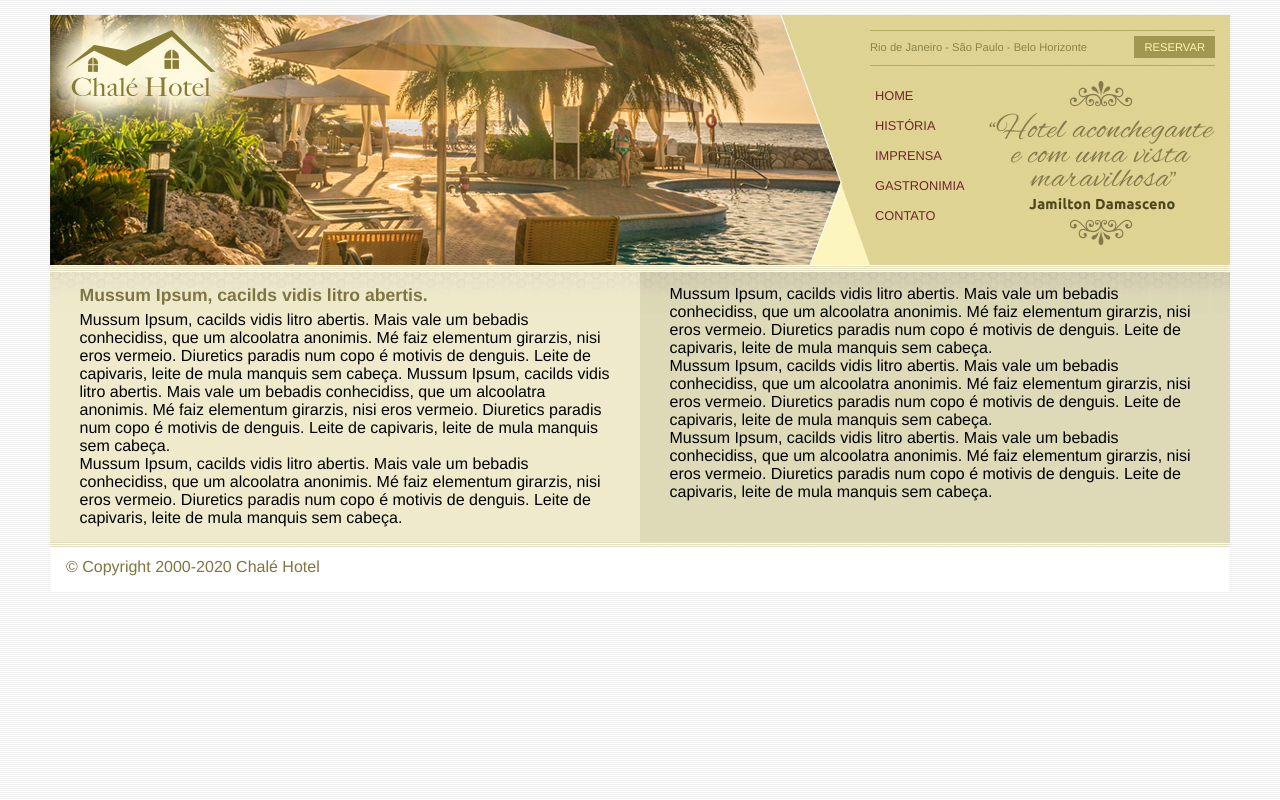
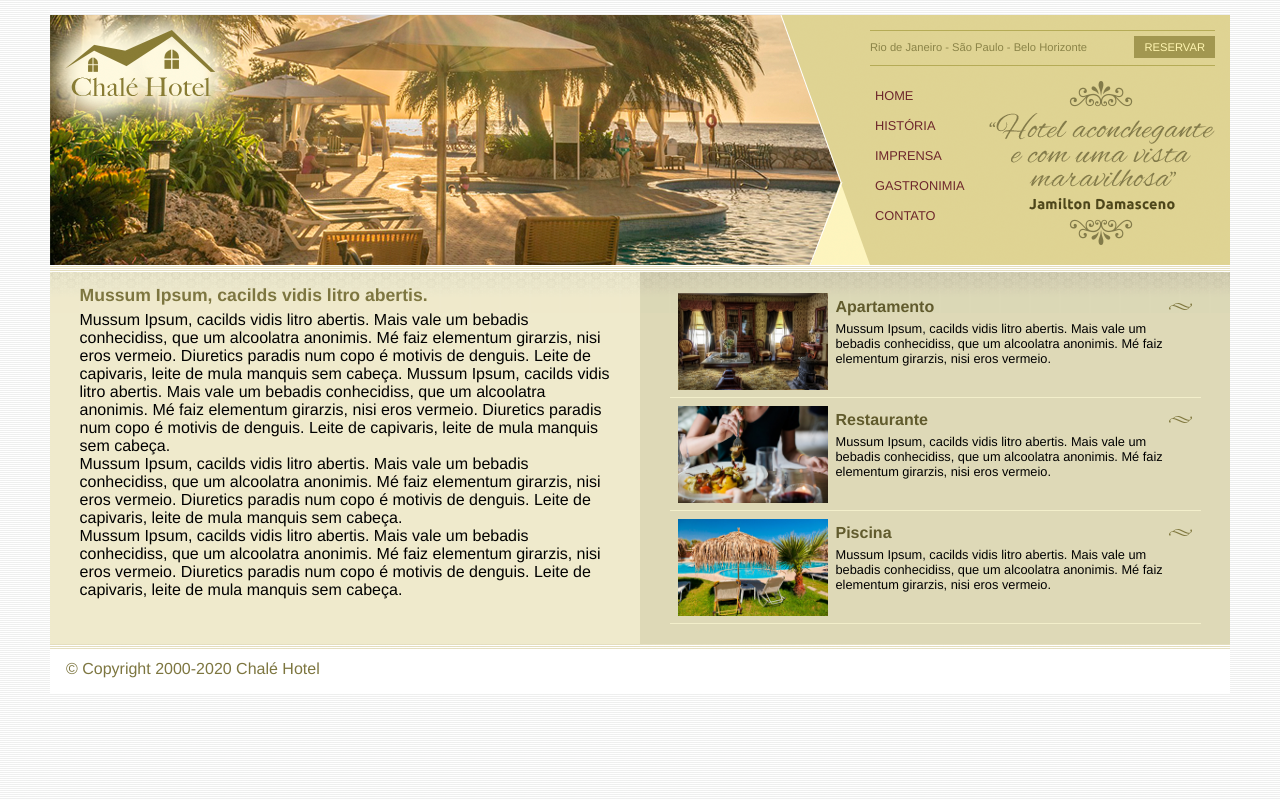
Before and after one commit to matheuslss/CSS-Chale-Hotel, a plain HTML site: page index.html in a window 1280 px wide. Drawn offline with Linux system fonts and the light colour scheme.

Commit message:
finalizacao

```diff
--- a/css/estilo.css
+++ b/css/estilo.css
@@ -157,3 +157,33 @@ p{
     font-size: 1em;
 
 }
+
+/* Formatações da aside */
+
+#beneficios li{
+    padding: 8px;
+    border-bottom: 1px solid #f3efcb;
+    height: 6em;
+}
+
+#beneficios li a h3{
+    font-size: 1em;
+    color: #615b2d;
+    padding: 5px 0;
+    background: url(../imagens/ornamento.png) no-repeat center right;
+}
+
+#beneficios li a p{
+    font-size: 0.8em;
+    color: #000;
+}
+
+#beneficios li a img{
+    float: left;
+    margin-right: 8px;
+}
+
+#beneficios li:hover{
+    background: #f6f3d6;
+    cursor: pointer;
+}
--- a/index.html
+++ b/index.html
@@ -74,22 +74,44 @@
                 <p>
                     Mussum Ipsum, cacilds vidis litro abertis. Mais vale um bebadis conhecidiss, que um alcoolatra anonimis. Mé faiz elementum girarzis, nisi eros vermeio. Diuretics paradis num copo é motivis de denguis. Leite de capivaris, leite de mula manquis sem cabeça.
                 </p>
+
+                <p>
+                    Mussum Ipsum, cacilds vidis litro abertis. Mais vale um bebadis conhecidiss, que um alcoolatra anonimis. Mé faiz elementum girarzis, nisi eros vermeio. Diuretics paradis num copo é motivis de denguis. Leite de capivaris, leite de mula manquis sem cabeça.
+                </p>
             </div>
         </main>
 
         <aside>
             <div class="conteudo">
+                <ul id="beneficios">
+                    <li>
+                        <a href="">
+                            <img src="imagens/apartamento.jpg" alt="apartamento" width="150">
+                            <h3>Apartamento</h3>
                             <p>
-                        Mussum Ipsum, cacilds vidis litro abertis. Mais vale um bebadis conhecidiss, que um alcoolatra anonimis. Mé faiz elementum girarzis, nisi eros vermeio. Diuretics paradis num copo é motivis de denguis. Leite de capivaris, leite de mula manquis sem cabeça.
+                                Mussum Ipsum, cacilds vidis litro abertis. Mais vale um bebadis conhecidiss, que um alcoolatra anonimis. Mé faiz elementum girarzis, nisi eros vermeio.
                             </p>
-
+                        </a>
+                    </li>
+                    <li>
+                        <a href="">
+                            <img src="imagens/restaurante.jpg" alt="restaurante" width="150">
+                            <h3>Restaurante</h3>
                             <p>
-                        Mussum Ipsum, cacilds vidis litro abertis. Mais vale um bebadis conhecidiss, que um alcoolatra anonimis. Mé faiz elementum girarzis, nisi eros vermeio. Diuretics paradis num copo é motivis de denguis. Leite de capivaris, leite de mula manquis sem cabeça.
+                                Mussum Ipsum, cacilds vidis litro abertis. Mais vale um bebadis conhecidiss, que um alcoolatra anonimis. Mé faiz elementum girarzis, nisi eros vermeio.
                             </p>
-
+                        </a>
+                    </li>
+                    <li>
+                        <a href="">
+                            <img src="imagens/piscina.jpg" alt="piscina" width="150">
+                            <h3>Piscina</h3>
                             <p>
-                        Mussum Ipsum, cacilds vidis litro abertis. Mais vale um bebadis conhecidiss, que um alcoolatra anonimis. Mé faiz elementum girarzis, nisi eros vermeio. Diuretics paradis num copo é motivis de denguis. Leite de capivaris, leite de mula manquis sem cabeça.
+                                Mussum Ipsum, cacilds vidis litro abertis. Mais vale um bebadis conhecidiss, que um alcoolatra anonimis. Mé faiz elementum girarzis, nisi eros vermeio.
                             </p>
+                        </a>
+                    </li>
+                </ul>
             </div>
         </aside>
 
```
Lines whose indentation alone changed are shown as unchanged.
